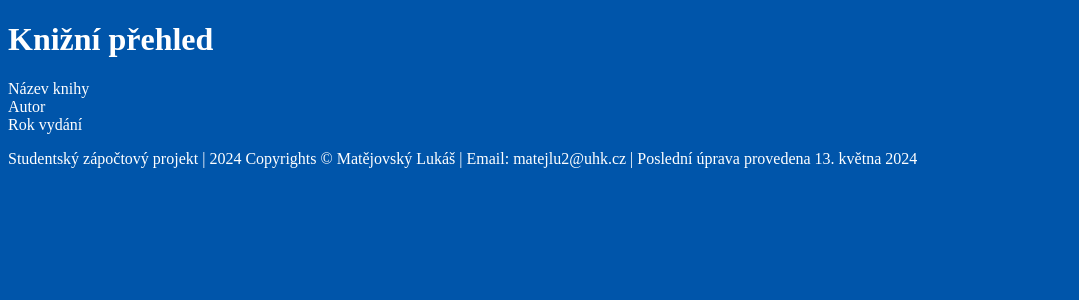
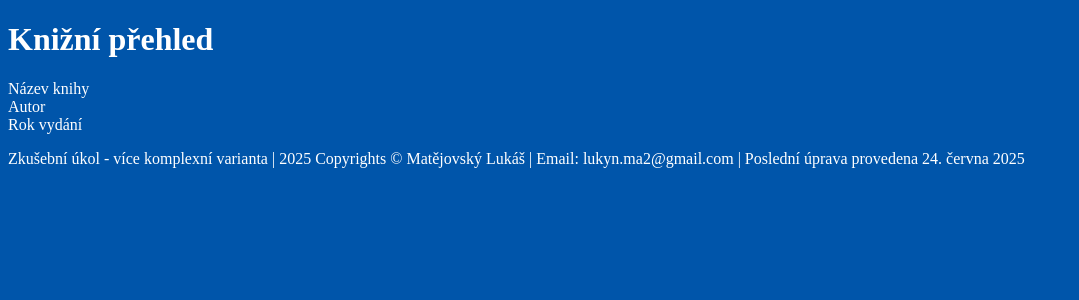
Before and after one commit to lukyn155/ebook_24u, a PHP site: page / in a window 1280 px wide. Shown: the part 132-432 px from the top of the page, without its empty margins (0-1079 px from the left). Run offline with PHP 8.4, Linux system fonts and the light colour scheme; the visitor is signed in with stand-in values (Sample User, id 1); style sheets or scripts are compiled from the project's sources; some libraries are stand-ins or nearby versions.

Commit message:
Smazání přebytečného stylesheetu a nastavení footeru

```diff
--- a/public/views/layout.phtml
+++ b/public/views/layout.phtml
@@ -7,7 +7,6 @@
         <meta name="description" content="<?= $description ?>" />
         <meta name="keywords" content="<?= $keyWords ?>" />
         <link rel="stylesheet" href="../bin/css/style.css">
-        <link rel="stylesheet" href="../bin/css/login.css">
         <link rel="icon" href="data:,">
         <script src="./views/jquery-3.2.1.min.js"></script>
     </head>
@@ -36,8 +35,8 @@
             <?php $this->controller->getView(); ?>
         </main>
         <footer>
-            <p>Studentský zápočtový projekt | 2024 Copyrights &copy; Matějovský Lukáš | Email: matejlu2@uhk.cz |
-                Poslední úprava provedena 13. května 2024</p>
+            <p>Zkušební úkol - více komplexní varianta | 2025 Copyrights &copy; Matějovský Lukáš | Email: lukyn.ma2@gmail.com |
+                Poslední úprava provedena 24. června 2025</p>
         </footer>
         <script>
             /* Jednoduché burger menu */
```
